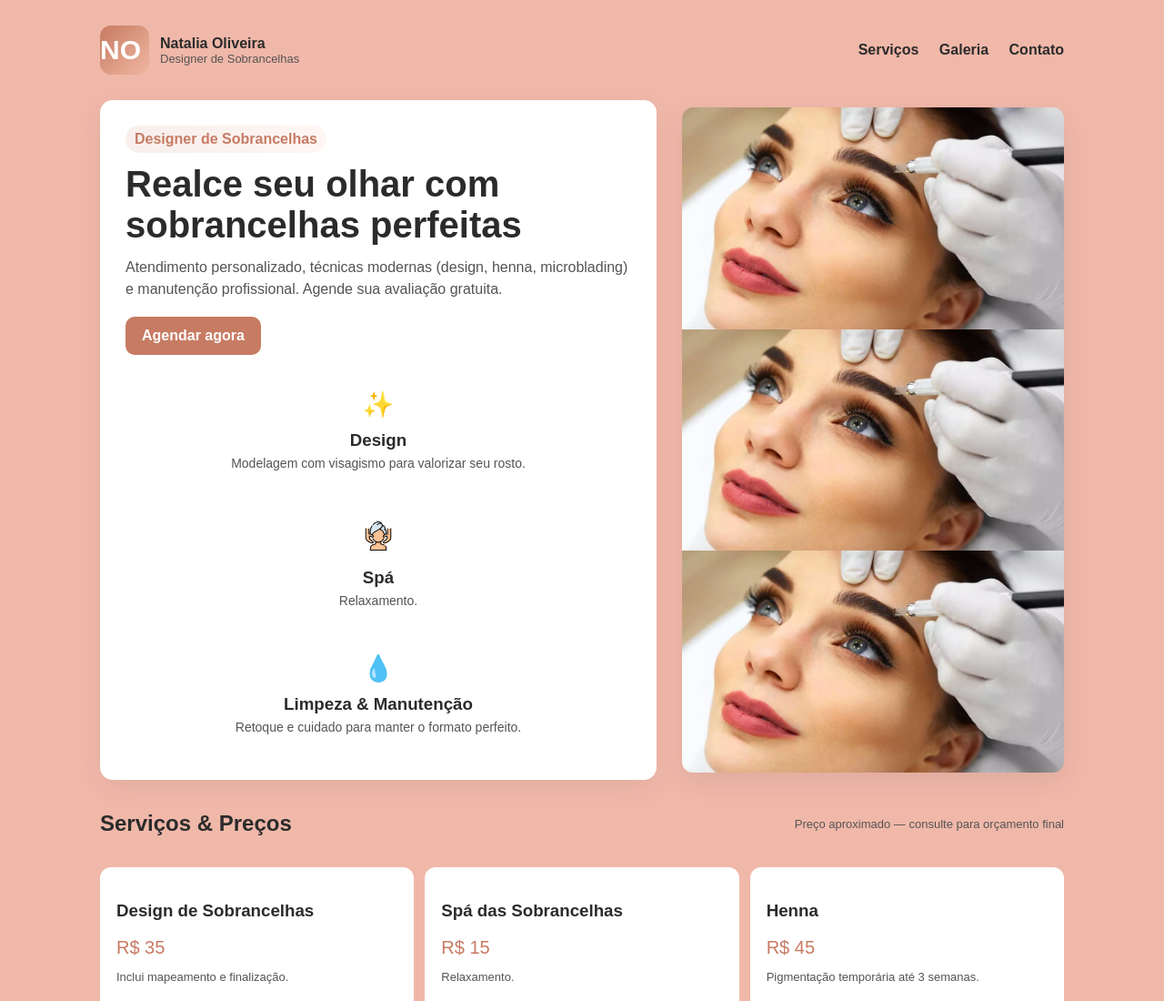
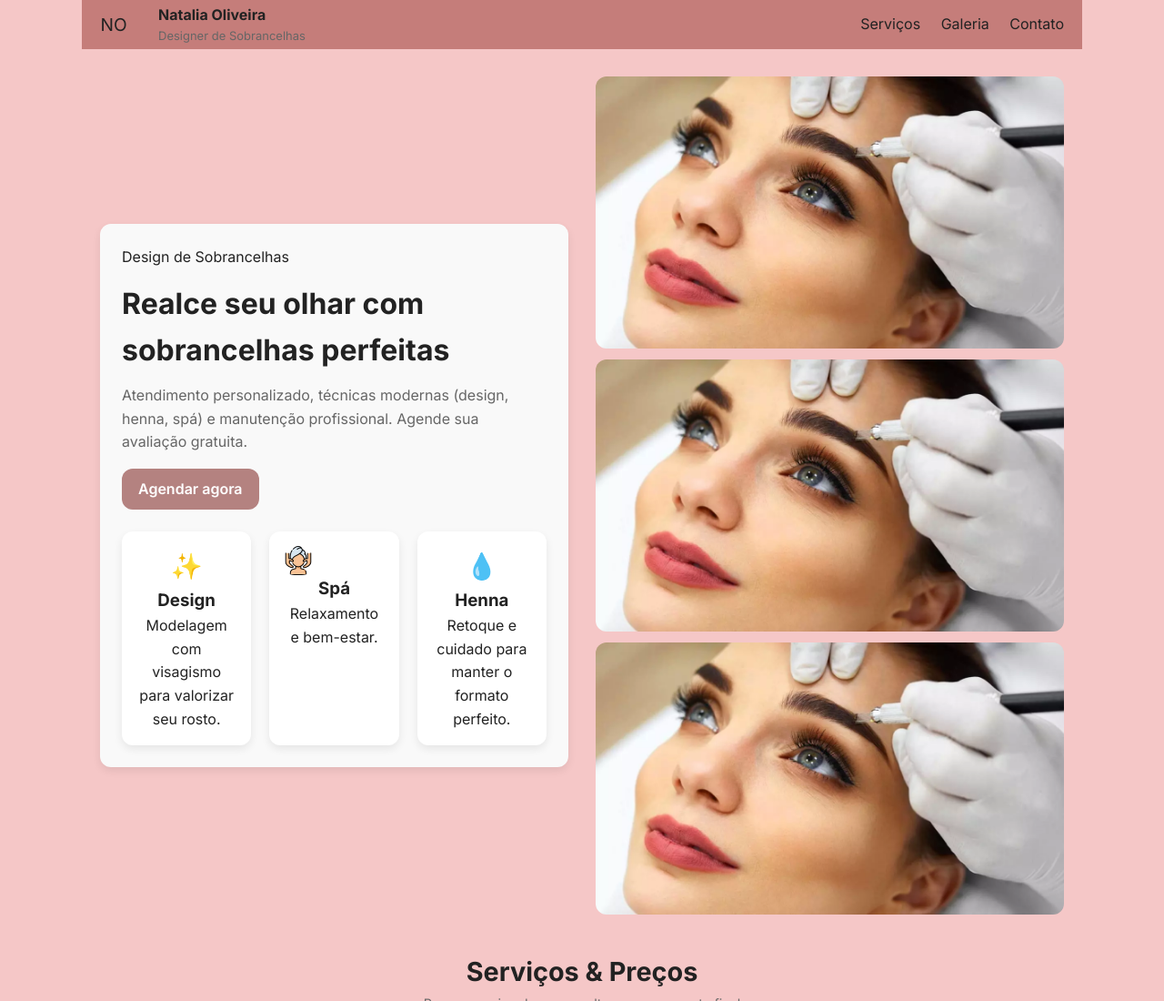
Before and after one commit to NycolasGazola/Projeto-site-design, a plain HTML site: page index.html in a window 1280 px wide. Shown: the top 1100 px of the page at 91% size. Drawn offline with Linux system fonts and the light colour scheme.

Commit message:
ajustando

```diff
--- a/index.html
+++ b/index.html
@@ -11,7 +11,10 @@
 <body>
   <header class="container">
     <div class="brand">
-      <div class="logo">NO <svg xmlns="http://www.w3.org/2000/svg" height="24px" viewBox="0 -960 960 960" width="24px" fill="#DF9D9B"></div>
+      <div class="logo">
+        NO
+        <svg xmlns="http://www.w3.org/2000/svg" height="24px" viewBox="0 -960 960 960" width="24px" fill="#DF9D9B"></svg>
+      </div>
       <div>
         <div style="font-weight:700">Natalia Oliveira</div>
         <div style="font-size:13px;color:var(--muted)">Designer de Sobrancelhas</div>
@@ -27,9 +30,9 @@
   <main class="container">
     <section class="hero">
       <div class="hero-card">
-        <span class="eyebrow">Designer de Sobrancelhas</span>
+        <span class="eyebrow">Design de Sobrancelhas</span>
         <h1>Realce seu olhar com sobrancelhas perfeitas</h1>
-        <p class="lead">Atendimento personalizado, técnicas modernas (design, henna, microblading) e manutenção profissional. Agende sua avaliação gratuita.</p>
+        <p class="lead">Atendimento personalizado, técnicas modernas (design, henna, spá) e manutenção profissional. Agende sua avaliação gratuita.</p>
         <a class="cta" href="#contato">Agendar agora</a>
 
         <div class="grid-3">
@@ -39,13 +42,13 @@
             <p>Modelagem com visagismo para valorizar seu rosto.</p>
           </div>
           <div class="service">
-            <div style="font-size:28px"><img src="massagem.png" alt="massagem"></div>
+            <div style="font-size:28px"><img src="massagem.png" alt="Massagem facial"></div>
             <h3>Spá</h3>
-            <p>Relaxamento.</p>
+            <p>Relaxamento e bem-estar.</p>
           </div>
           <div class="service">
             <div style="font-size:28px">💧</div>
-            <h3>Limpeza & Manutenção</h3>
+            <h3>Henna</h3>
             <p>Retoque e cuidado para manter o formato perfeito.</p>
           </div>
         </div>
@@ -53,8 +56,8 @@
 
       <div class="hero-image">
         <img src="sobrancelhas perfeitas.webp" alt="Sobrancelhas perfeitas" />
-        <img src="sobrancelhas perfeitas.webp" alt="henna">
-        <img src="sobrancelhas perfeitas.webp" alt="henna">
+        <img src="sobrancelhas perfeitas.webp" alt="Henna sobrancelhas">
+        <img src="sobrancelhas perfeitas.webp" alt="Spá sobrancelhas">
       </div>
     </section>
 
@@ -87,30 +90,45 @@
     </section>
 
     <div class="gallery" style="margin-top:14px">
-      <img src="antes.jpg" alt="Antes" />
-      <img src="depois.jpg" alt="Depois" />
-      <img src="Spá.jpg" alt="Spá" />
-      <img src="henna.jpg" alt="Henna" />
+      <img src="antes.jpg" alt="Antes do design de sobrancelhas" />
+      <img src="depois.jpg" alt="Depois do design de sobrancelhas" />
+      <img src="Spá.jpg" alt="Spá de sobrancelhas" />
+      <img src="henna.jpg" alt="Aplicação de henna" />
     </div>
 
     <section id="contato" class="title" style="margin-top:28px">
-      <h2>Contato</h2>
+      <h2>Contato</h2><br>
       <div class="muted">Preencha o formulário ou envie mensagem pelo WhatsApp</div>
     </section>
 
     <div style="display:grid;grid-template-columns:1fr 380px;gap:18px;margin-top:14px">
       <div style="background:var(--card);padding:18px;border-radius:12px">
         <form>
-          <input type="text" placeholder="Seu nome" required />
-          <input type="tel" placeholder="Telefone (WhatsApp)" required />
-          <input type="email" placeholder="Email" />
-          <select>
-            <option>Serviço desejado</option>
-            <option>Design de sobrancelhas</option>
-            <option>Spá das sobrancelhas</option>
-            <option>Henna</option>
-          </select>
-          <textarea placeholder="Mensagem / Disponibilidade"></textarea>
+          <label>
+            Nome:
+            <input type="text" name="nome" placeholder="Seu nome" required>
+          </label>
+          <label>
+            WhatsApp:
+            <input type="tel" name="telefone" placeholder="Telefone (WhatsApp)" required>
+          </label>
+          <label>
+            Email:
+            <input type="email" name="email" placeholder="Email">
+          </label>
+          <label>
+            Serviço:
+            <select name="servico" required>
+              <option disabled selected>Serviço desejado</option>
+              <option>Design de sobrancelhas</option>
+              <option>Spá das sobrancelhas</option>
+              <option>Henna</option>
+            </select>
+          </label>
+          <label>
+            Mensagem:
+            <textarea name="mensagem" placeholder="Mensagem / Disponibilidade"></textarea>
+          </label>
           <button type="submit" style="background:var(--accent);color:#fff;border:none;font-weight:700">Enviar mensagem</button>
         </form>
       </div>
@@ -129,7 +147,11 @@
 
     <footer>
       <div class="container" style="padding:18px 20px">
-        <div style="margin-top:6px">© <span id="year"></span> Nycolas Gazola.<a href="https://github.com/NycolasGazola" target="_blank"></a> Todos os direitos reservados.</div>
+        <div style="margin-top:6px">
+          © <span id="year"></span> Nycolas Gazola —
+          <a href="https://github.com/NycolasGazola" target="_blank">GitHub</a>.
+          Todos os direitos reservados.
+        </div>
       </div>
     </footer>
   </main>
@@ -137,7 +159,8 @@
   <script>
     // atualiza o ano automaticamente
     document.getElementById('year').textContent = new Date().getFullYear();
-    // exemplo simples: evitar envio real do formulário (substitua por integração real se quiser)
+
+    // exemplo simples: evitar envio real do formulário
     document.querySelector('form').addEventListener('submit', function(e){
       e.preventDefault();
       alert('Obrigado! Recebemos sua mensagem. Entraremos em contato pelo WhatsApp em breve.');
--- a/styles.css
+++ b/styles.css
@@ -1,65 +1,265 @@
 @charset "UTF-8";
 
-:root{
-  --bg:#f0b8a9;
-  --accent:#c77b63;
-  --dark:#2b2b2b;
-  --muted:#555454;
-  --card:#fff;
-  --radius:14px;
-  font-family: Arial, Helvetica, sans-serif;
+/* ------------------------------
+   Variáveis globais
+--------------------------------*/
+:root {
+  --bg: #f5c7c7;
+  --text: #222;
+  --muted: #666;
+  --card: #f9f9f9;
+  --accent: #b48280;
+  --radius: 12px;
+  --shadow: 0 4px 10px rgba(0, 0, 0, 0.08);
+  --font: "Inter", sans-serif;
 }
-*{box-sizing:border-box}
-body{margin:0;background: #f0b8a9;color:var(--dark);-webkit-font-smoothing:antialiased}
 
-header{display:flex;align-items:center;justify-content:space-between;padding:22px 28px;background:transparent}
-.brand{display:flex;gap:12px;align-items:center}
-.logo{width:54px;height:54px;border-radius:12px;background:linear-gradient(135deg,var(--accent),#f0b7a1);display:flex;align-items:center;justify-content:center;color:#fff;font-weight:700;font-size:30px}
-nav a{margin-left:18px;color:var(--dark);text-decoration:none;font-weight:600}
+/* ------------------------------
+   Reset básico
+--------------------------------*/
+* {
+  margin: 0;
+  padding: 0;
+  box-sizing: border-box;
+  font-family: var(--font);
+}
 
-.container{max-width:1100px;margin:28px auto;padding:0 20px}
+body {
+  background: var(--bg);
+  color: var(--text);
+  line-height: 1.6;
+}
 
-.hero{display:grid;grid-template-columns:1fr 420px;gap:28px;align-items:center}
-.hero-card{background:var(--card);padding:28px;border-radius:var(--radius);box-shadow:0 8px 30px rgba(0,0,0,0.06)}
-.eyebrow{display:inline-block;background:linear-gradient(90deg,rgba(199,123,99,0.12),rgba(240,183,161,0.12));padding:6px 10px;border-radius:999px;color:var(--accent);font-weight:600;margin-bottom:12px}
-h1{margin:0 0 12px;font-size:40px}
-p.lead{margin:0 0 18px;color:var(--muted);line-height:1.5}
-.cta{display:inline-block;background:var(--accent);color:#fff;padding:12px 18px;border-radius:10px;text-decoration:none;font-weight:700}
+img {
+  max-width: 100%;
+  border-radius: var(--radius);
+  display: block;
+}
 
-.hero-image{border-radius:12px;overflow:hidden;box-shadow:0 10px 30px rgba(0,0,0,0.07)}
-.hero-image img{display:block;width:100%;height:100%;object-fit:cover}
+/* ------------------------------
+   Container
+--------------------------------*/
+.container {
+  max-width: 1100px;
+  margin: 0 auto;
+  padding: 0 20px;
+}
 
-.grid-3{display:grid;grid-template-rows:repeat(3,1fr);gap:18px;margin-top:22px}
-.service{background:var(--card);padding:16px;border-radius:12px;text-align:center}
-.service h3{margin:12px 0 6px}
-.service p{margin:0;color:var(--muted);font-size:14px}
+/* ------------------------------
+   Header / Navbar
+--------------------------------*/
+header {
+  background-color: #c57d7a;
+  display: flex;
+  justify-content: space-between;
+  align-items: center;
+  padding: 18px 0;
+}
 
-section.title{display:flex;align-items:center;justify-content:space-between;margin:34px 0}
-section.title h2{margin:0}
+.brand {
+  display: flex;
+  align-items: center;
+  gap: 10px;
+}
 
-.gallery{display:grid;grid-template-columns:repeat(4,1fr);gap:12px}
-.gallery img{width:100%;height:160px;object-fit:cover;border-radius:10px;display:block}
+.logo {
+  width: 54px;
+  height: 54px;
+  border-radius: 12px;
+  background: linear-gradient(135dg, var(--accent), #f0b7a1);
+  display: flex;
+  justify-content: center;
+  align-items: center;
+  font-weight: 700px;
+  font-size: 1.2em;
 
-.pricing{display:flex;gap:12px}
-.card-price{background:var(--card);padding:18px;border-radius:12px;flex:1}
-.price{font-size:20px;font: weight 700px;;color:var(--accent);margin-top:6px}
+}
 
-form{display:grid;gap:10px}
-input,textarea,button,select{font-family:inherit;padding:12px;border-radius:8px;border:1px solid #eee}
-textarea{min-height:110px}
-.muted{color:var(--muted);font-size:13px}
+nav a {
+  margin-left: 18px;
+  text-decoration: none;
+  color: var(--text);
+  font-weight: 500;
+  transition: color 0.2s ease;
+}
 
-footer{margin-top:40px;padding:22px 0;text-align:center;color:var(--muted)}
+nav a:hover {
+  color: var(--bg);
+}
 
-/* responsive */
-@media (max-width:980px){
-  .hero{grid-template-columns:1fr}
-  .gallery{grid-template-columns:repeat(2,1fr)}
-  .grid-3{grid-template-columns:repeat(2,1fr)}
-  .pricing{flex-direction:column}
+/* ------------------------------
+   Hero
+--------------------------------*/
+.hero {
+  display: grid;
+  gap: 30px;
+  margin-top: 30px;
 }
-@media (max-width:480px){
-  header{padding:14px}
-  .logo{width:44px;height:44px;font-size:16px}
-  h1{font-size:22px}
+
+.hero-card {
+  background: var(--card);
+  padding: 24px;
+  border-radius: var(--radius);
+  box-shadow: var(--shadow);
 }
+
+.hero-card h1 {
+  font-size: 2rem;
+  margin: 12px 0;
+}
+
+.hero-card .lead {
+  color: var(--muted);
+  margin-bottom: 16px;
+}
+
+.cta {
+  display: inline-block;
+  background: var(--accent);
+  color: #fff;
+  padding: 10px 18px;
+  border-radius: var(--radius);
+  font-weight: 600;
+  text-decoration: none;
+  transition: background 0.2s;
+}
+
+.cta:hover {
+  background: #c57d7a;
+}
+
+.grid-3 {
+  display: grid;
+  gap: 20px;
+  margin-top: 24px;
+}
+
+.service {
+  background: #fff;
+  border-radius: var(--radius);
+  padding: 16px;
+  text-align: center;
+  box-shadow: var(--shadow);
+}
+
+.hero-image {
+  display: flex;
+  gap: 12px;
+  flex-wrap: wrap;
+}
+
+/* ------------------------------
+   Sessões
+--------------------------------*/
+.title {
+  margin-top: 40px;
+  text-align: center;
+}
+
+.title h2 {
+  font-size: 1.8rem;
+}
+
+.muted {
+  color: var(--muted);
+  font-size: 0.9rem;
+}
+
+/* ------------------------------
+   Preços
+--------------------------------*/
+.pricing {
+  display: grid;
+  gap: 20px;
+  margin-top: 20px;
+}
+
+.card-price {
+  background: var(--card);
+  padding: 20px;
+  border-radius: var(--radius);
+  box-shadow: var(--shadow);
+  text-align: center;
+}
+
+.card-price .price {
+  font-size: 2em;
+  font-weight: 700;
+  color: var(--accent);
+  margin: 8px 0;
+}
+
+/* ------------------------------
+   Galeria
+--------------------------------*/
+.gallery {
+  display: grid;
+  gap: 12px;
+  grid-template-columns: repeat(auto-fit, minmax(180px, 1fr));
+}
+
+/* ------------------------------
+   Formulário e contato
+--------------------------------*/
+form {
+  display: flex;
+  flex-direction: column;
+  gap: 12px;
+}
+
+form label {
+  display: flex;
+  flex-direction: column;
+  font-size: 0.9rem;
+  font-weight: 500;
+}
+
+input,
+select,
+textarea {
+  margin-top: 6px;
+  padding: 10px;
+  border: 1px solid #ddd;
+  border-radius: var(--radius);
+  font-size: 1rem;
+}
+
+button {
+  padding: 12px;
+  border-radius: var(--radius);
+  cursor: pointer;
+  transition: opacity 0.5s;
+}
+
+button:hover {
+  opacity: 0.9;
+}
+
+/* ------------------------------
+   Footer
+--------------------------------*/
+footer {
+  margin-top: 40px;
+  background: var(--card);
+  text-align: center;
+  font-size: 0.9rem;
+  color: var(--muted);
+}
+
+/* ------------------------------
+   Responsividade
+--------------------------------*/
+@media (min-width: 768px) {
+  .hero {
+    grid-template-columns: 1fr 1fr;
+    align-items: center;
+  }
+
+  .grid-3 {
+    grid-template-columns: repeat(3, 1fr);
+  }
+
+  .pricing {
+    grid-template-columns: repeat(3, 1fr);
+  }
+}
```
